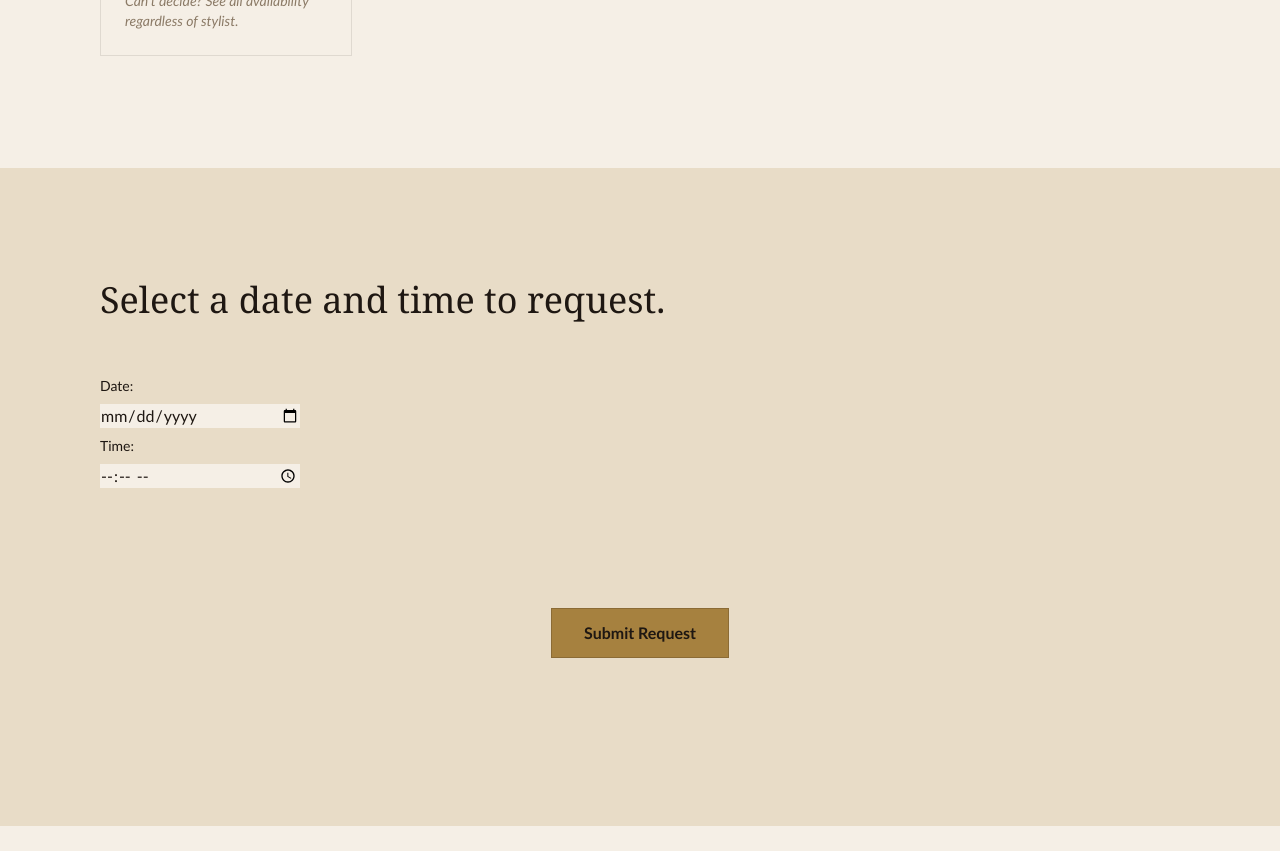
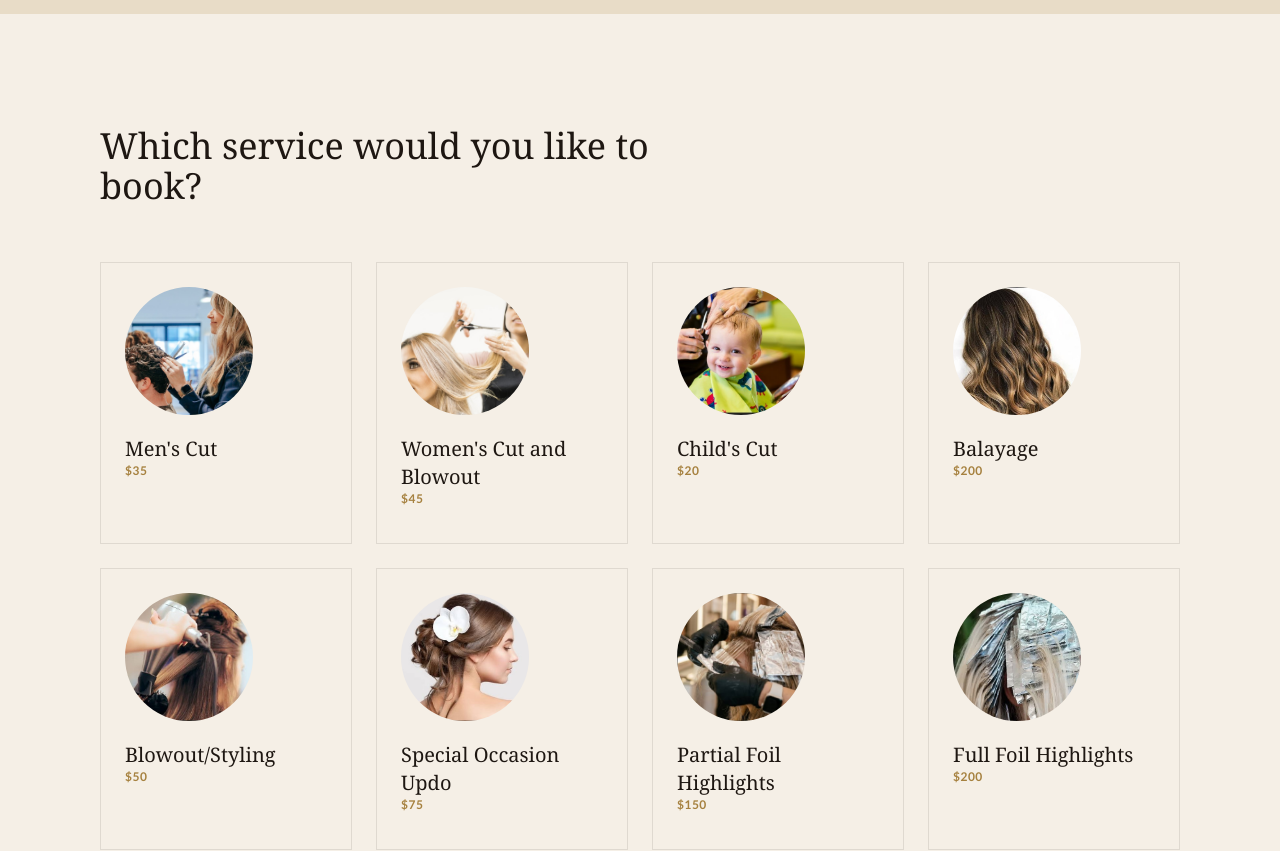
Before and after one commit to nick92461/salon-evolve, a Next.js app: page /booking in a window 1280 px wide. Shown: the part 1200-2051 px from the top of the page. Before the commit the page ends 2026 px from the top, so only its background shows below. Built offline with nearby package versions, Linux system fonts and the light colour scheme.

Commit message:
add services selection to booking page and revise window alert message after request is submitted.

```diff
--- a/src/app/booking/page.tsx
+++ b/src/app/booking/page.tsx
@@ -5,6 +5,7 @@ import { useSearchParams } from "next/navigation";
 import Stylists from "@/components/booking/Stylists";
 import Info from "@/components/booking/Info";
 import Time from "@/components/booking/Time";
+import Services from "@/components/booking/Services";
 
 function BookingContent() {
     const searchParams = useSearchParams();
@@ -13,6 +14,7 @@ function BookingContent() {
     const [name, setName] = useState("");
     const [email, setEmail] = useState("");
     const [phone, setPhone] = useState("");
+    const [selectedService, setSelectedService] = useState<string | null>(null);
     const [selectedStylist, setSelectedStylist] = useState<string | null>(stylistFromUrl);
     const [date, setDate] = useState("");
     const [time, setTime] = useState("");
@@ -20,7 +22,8 @@ function BookingContent() {
         <>
             <Info name={name} setName={setName} email={email} setEmail={setEmail} phone={phone} setPhone={setPhone} />
             <Stylists selectedStylist={selectedStylist} setSelectedStylist={setSelectedStylist} />
-            <Time date={date} setDate={setDate} time={time} setTime={setTime} name={name} email={email} phone={phone} selectedStylist={selectedStylist} />
+            <Services selectedService={selectedService} setSelectedService={setSelectedService} />
+            <Time date={date} setDate={setDate} time={time} setTime={setTime} name={name} email={email} phone={phone} selectedStylist={selectedStylist} selectedService={selectedService} />
         </>
 
     );
--- /dev/null
+++ b/src/components/booking/Services.tsx
@@ -0,0 +1,76 @@
+"use client";
+
+import { motion } from "framer-motion";
+import Image from "next/image";
+
+const SERVICES = [
+    { name: "Men's Cut", price: "$35", image: "/pricing/mens_cut.jpg" },
+    { name: "Women's Cut and Blowout", price: "$45", image: "/pricing/womens_cut.jpg" },
+    { name: "Child's Cut", price: "$20", image: "/pricing/childs_cut.jpg" },
+    { name: "Balayage", price: "$200", image: "/pricing/balayage.jpg" },
+    { name: "Blowout/Styling", price: "$50", image: "/pricing/blowout.jpg" },
+    { name: "Special Occasion Updo", price: "$75", image: "/pricing/updo.jpg" },
+    { name: "Partial Foil Highlights", price: "$150", image: "/pricing/partial_foil.jpg" },
+    { name: "Full Foil Highlights", price: "$200", image: "/pricing/full_foil.jpg" },
+    //{ name: "All Over Color", price: "$125", image: "/pricing/color.jpg" }
+]
+
+type ServicesProps = {
+  selectedService: string | null;
+  setSelectedService: React.Dispatch<React.SetStateAction<string | null>>;
+};
+
+export default function Services({ selectedService, setSelectedService }: ServicesProps) {
+    return (
+        <section id="Services" className="scroll-mt-[76px] bg-parchment px-6 py-28 sm:px-12">
+            <div className="mx-auto max-w-[1080px]">
+                <motion.div
+                    initial={{ opacity: 0, y: 28 }}
+                    whileInView={{ opacity: 1, y: 0 }}
+                    viewport={{ once: true, amount: 0.3 }}
+                    transition={{ duration: 0.7 }}
+                    className="mb-14 max-w-[640px]"
+                >
+                    <h2 className="mb-3 font-display text-4xl">Which service would you like to book?</h2>
+                </motion.div>
+                <div className="grid grid-cols-1 gap-6 sm:grid-cols-2 lg:grid-cols-4">
+                    {SERVICES.map((service, index) => {
+                        return (
+                            <motion.div
+                            key={service.name}
+                            onClick={() => setSelectedService(service.name)}
+                            whileTap={{ scale: 0.97 }}
+                            initial={{ opacity: 0, y: 28 }}
+                            whileInView={{ opacity: 1, y: 0 }}
+                            viewport={{ once: true, amount: 0.3 }}
+                            transition={{ duration: 0.6, delay: index * 0.08 }}
+                            className={`cursor-pointer border p-6 transition-all duration-300 hover:-translate-y-1 hover:shadow-lg ${
+                                service.name === selectedService
+                                ? "-translate-y-1 border-brass shadow-lg"
+                                : "border-ink/10"
+                            }`}
+                            >
+                                {service.image && (
+                                    <div className="relative mb-5 h-32 w-32 overflow-hidden rounded-full">
+                                        <Image
+                                            src={service.image}
+                                            alt={service.name}
+                                            fill
+                                            sizes="128px"
+                                            className="object-cover"
+                                        />
+                                    </div>
+                                )}
+
+                                <h3 className="font-display text-xl">{service.name}</h3>
+                                <p className="mb-3 text-xs font-semibold uppercase tracking-[0.04em] text-brass">
+                                    {service.price}
+                                </p>
+                            </motion.div>
+                        );
+                    })}
+                        </div>
+            </div>
+        </section>
+    )
+}
--- a/src/components/booking/Stylists.tsx
+++ b/src/components/booking/Stylists.tsx
@@ -9,7 +9,6 @@ const STYLISTS = [
   { name: "Trish", specialty: "[specialty]", quote: "[a short quote from Trish]", image: "/stylists/trish_headshot.jpg" },
   { name: "Kim", specialty: "[specialty]", quote: "[a short quote from Kim]", image: "/stylists/kim_headshot.jpg" },
   { name: "Milissa", specialty: "[specialty]", quote: "[a short quote from Melissa]", image: "/stylists/melissa_headshot.jpg" },
-  { name: "Anyone", quote: "Can't decide? See all availability regardless of stylist."}
 ];
 
 type StylistsProps = {
@@ -21,7 +20,7 @@ export default function Stylists({ selectedStylist, setSelectedStylist }: Stylis
 
 
   return (
-    <section id="stylists" className="scroll-mt-[76px] bg-parchment px-6 py-28 sm:px-12">
+    <section id="stylists" className="scroll-mt-[76px] bg-linen px-6 py-28 sm:px-12">
       <div className="mx-auto max-w-[1080px]">
         <motion.div
           initial={{ opacity: 0, y: 28 }}
--- a/src/components/booking/Time.tsx
+++ b/src/components/booking/Time.tsx
@@ -12,16 +12,17 @@ type TimeProps = {
     email: string;
     phone: string;
     selectedStylist: string | null;
+    selectedService: string | null;
 }
 
 
 
-export default function Time({ time, setTime, date, setDate, name, email, phone, selectedStylist, }: TimeProps) {
+export default function Time({ time, setTime, date, setDate, name, email, phone, selectedStylist, selectedService }: TimeProps) {
     function handleSubmit() {
-        window.alert(`${name} is requesting an appointment with ${selectedStylist} on ${date} at ${time}.\nEmail: ${email}\nPhone: ${phone}`)
+        const stylistDisplay = selectedStylist || "no stylist selected";
+        const serviceDisplay = selectedService || "no service selected";
+        window.alert(`Name: ${name}\nStylist: ${stylistDisplay}\nDate: ${date}\nTime: ${time}\nService: ${serviceDisplay}\nEmail: ${email}\nPhone: ${phone}`)
     }
-
-    const rosyUrl = "https://online.rosysalonsoftware.com/onlineBooking?id=38537";
 
     return (
     <section id="time" className="scroll-mt-[76px] bg-linen px-6 py-28 sm:px-12">
```
